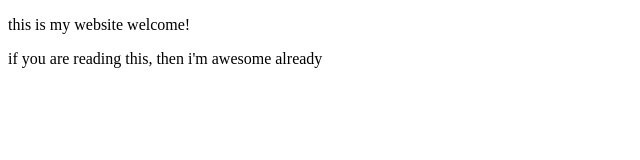
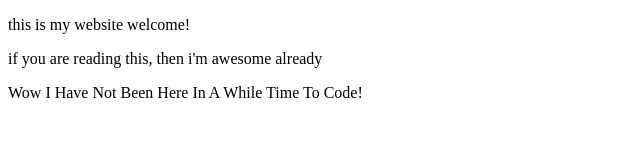
Before and after one commit to GaMeR59/gamer59.github.io, a plain HTML site: page index.html in a window 1280 px wide. Shown: the whole page, without its empty margins (0-640 px from the left). Drawn offline with Linux system fonts and the light colour scheme.

Commit message:
Update index.html

```diff
--- a/index.html
+++ b/index.html
@@ -8,5 +8,6 @@
 <body>
 <p> this is my website welcome! </p>
 <p> if you are reading this, then i'm awesome already </p>
+<p> Wow I Have Not Been Here In A While Time To Code! </p>
 </body>
 </html>
```
